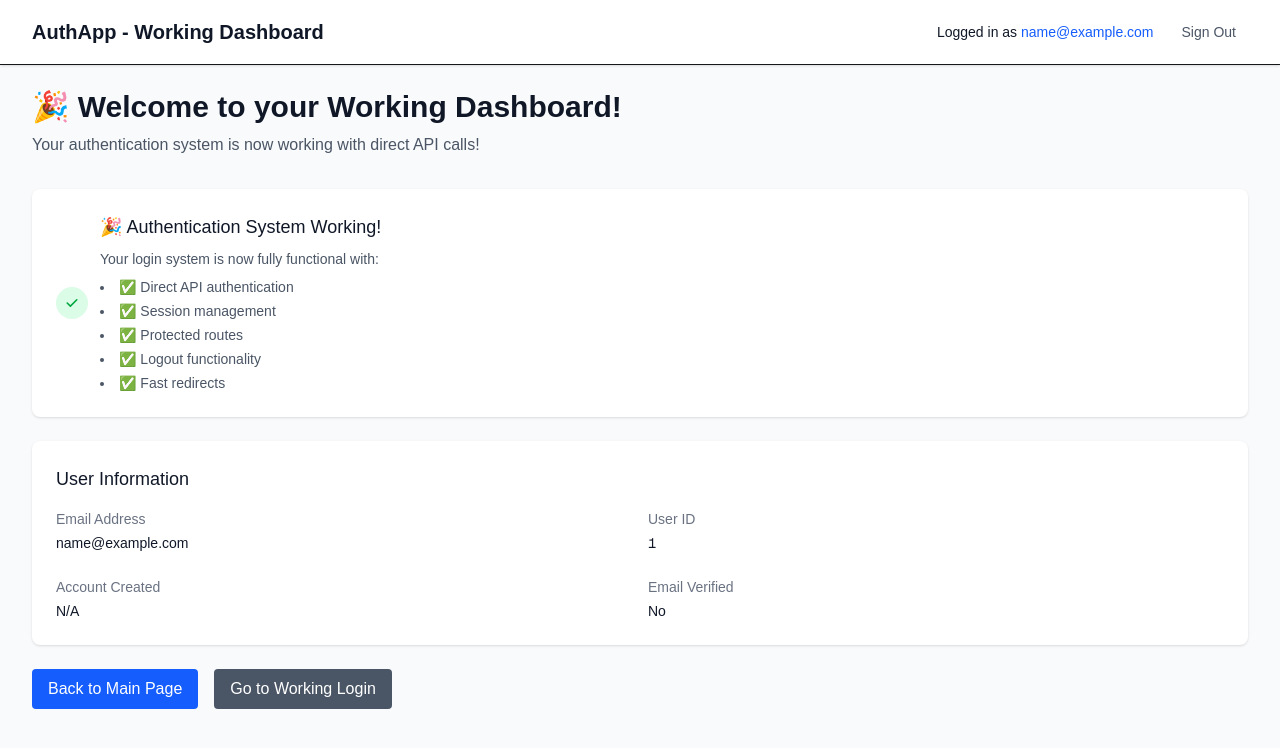
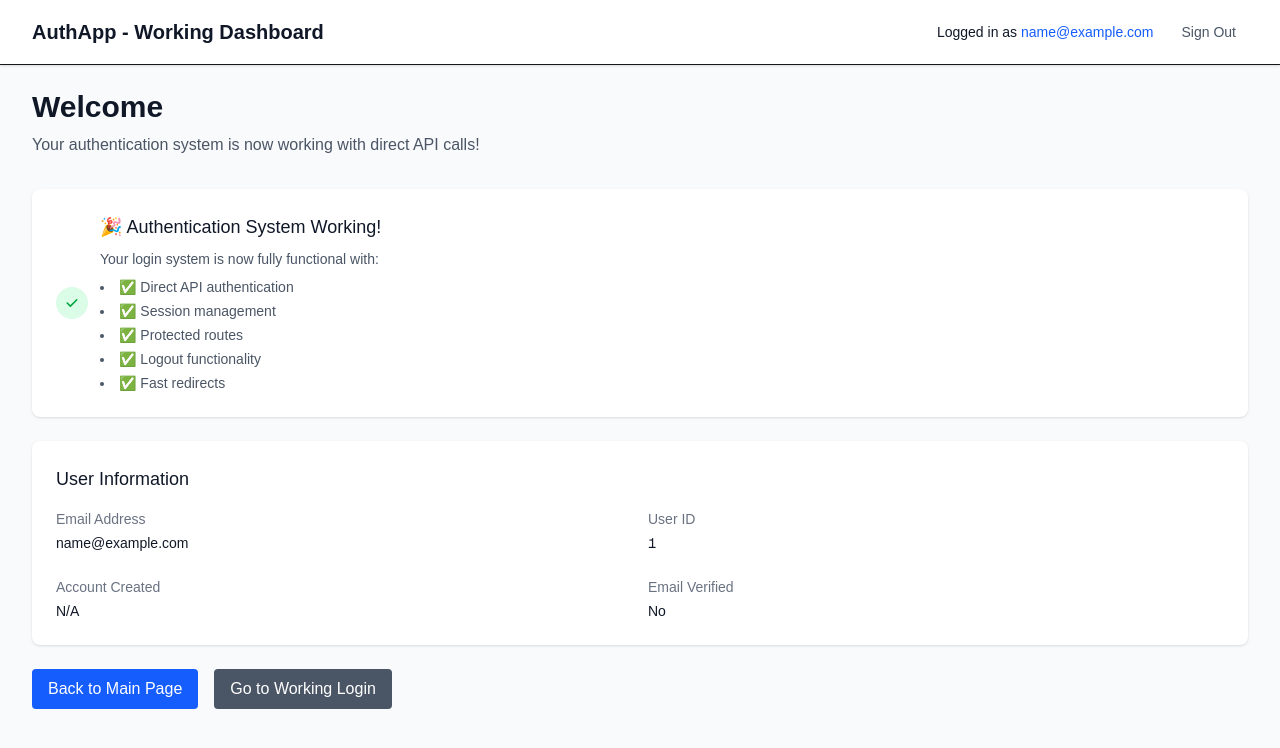
Before and after one commit to someshsapa/E-commerce_website_one, a Next.js app: page /working-dashboard in a window 1280 px wide. Shown: the top 748 px of the page. Built offline with nearby package versions, Linux system fonts and the light colour scheme; sample sign-in values are in the browser's storage.

Commit message:
Update page.tsx

```diff
--- a/src/app/working-dashboard/page.tsx
+++ b/src/app/working-dashboard/page.tsx
@@ -75,7 +75,7 @@ export default function WorkingDashboard() {
       <main className="max-w-7xl mx-auto py-6 px-4 sm:px-6 lg:px-8">
         <div className="mb-8">
           <h1 className="text-3xl font-bold text-gray-900">
-            🎉 Welcome to your Working Dashboard!
+             Welcome
           </h1>
           <p className="mt-2 text-gray-600">
             Your authentication system is now working with direct API calls!
```
